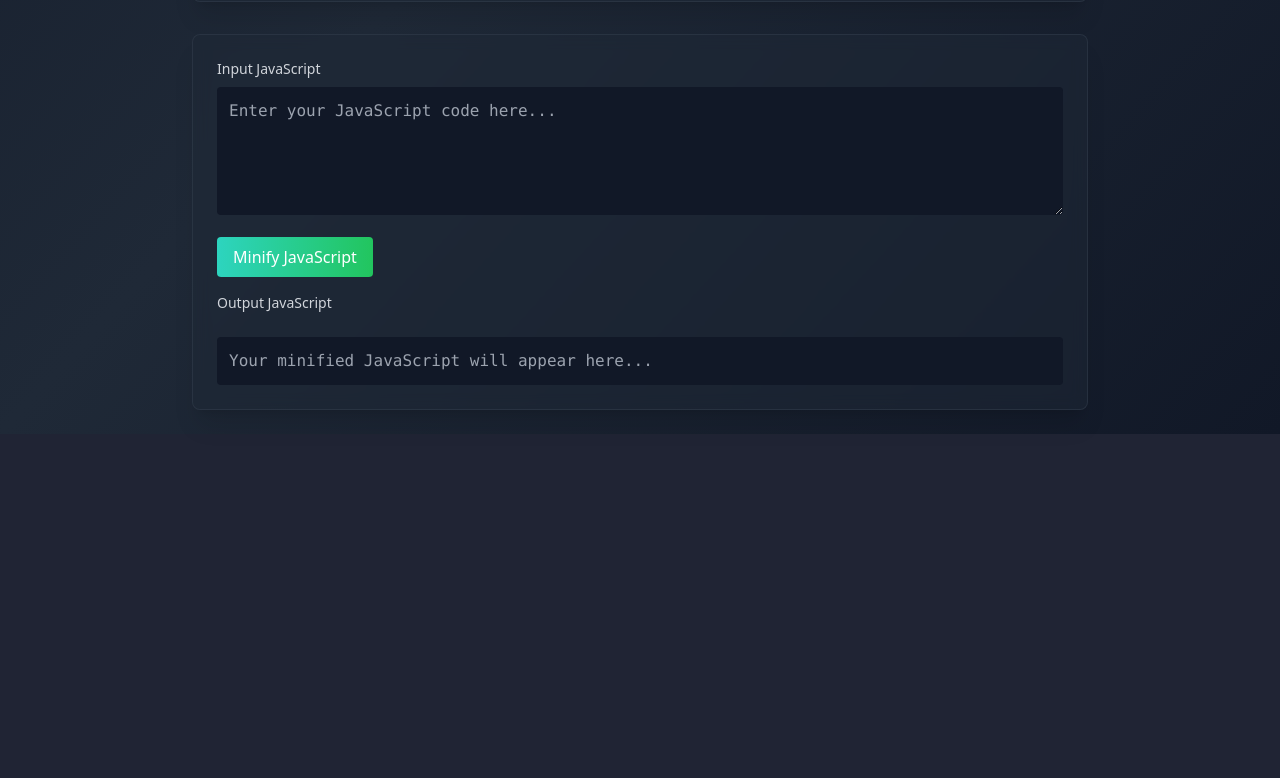
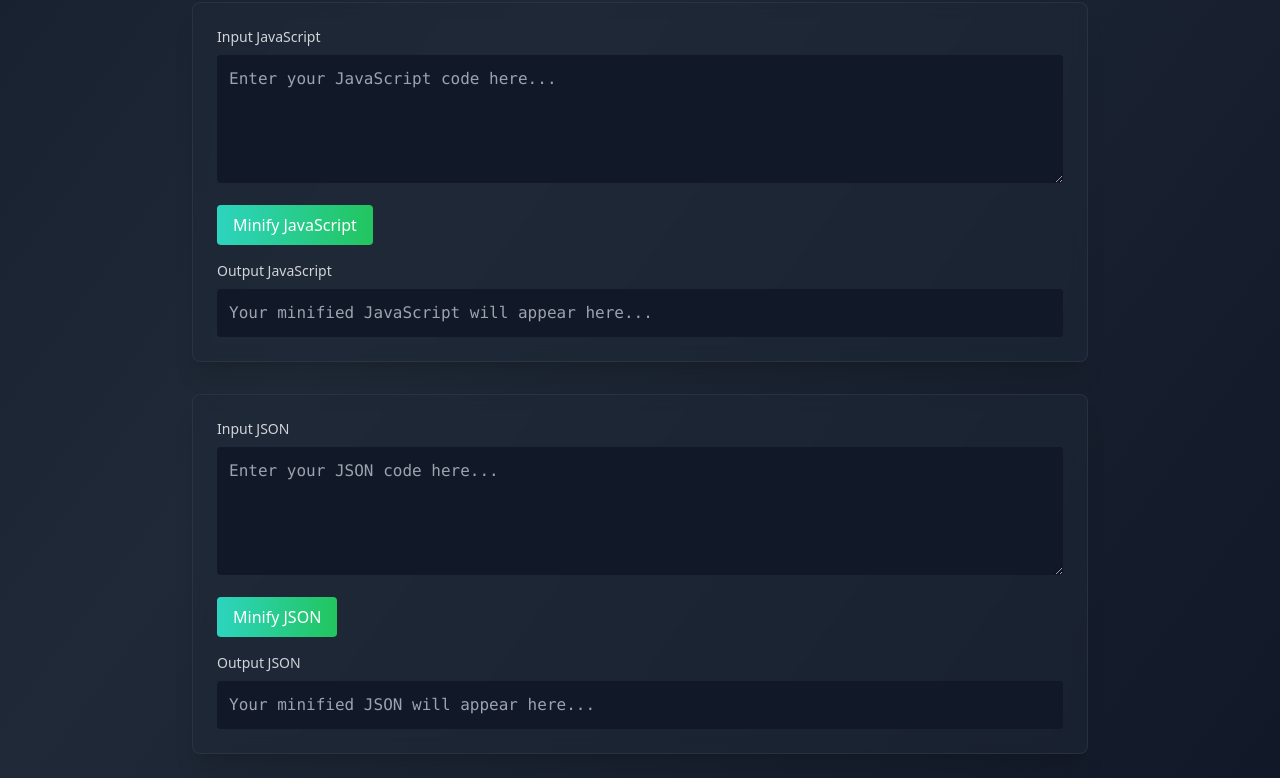
Before and after one commit to TCDev69/multitool, a React (Vite) app: page /minifier in a window 1280 px wide. Shown: the part 966-1744 px from the top of the page. Before the commit the page ends 1400 px from the top, so only its background shows below. Built offline with nearby package versions, Linux system fonts and the light colour scheme.

Commit message:
Added Json Minifier

```diff
--- a/src/pages/MinifierConverter.tsx
+++ b/src/pages/MinifierConverter.tsx
@@ -6,19 +6,11 @@ import { Card } from '../components/Card';
 import * as Terser from 'terser';
 
 const minifyCss = (css: string) => {
-  return css
-    .replace(/\s+/g, ' ')
-    .replace(/\s*([{:;}])\s*/g, '$1')
-    .replace(/;}/g, '}')
-    .trim();
+  return css.replace(/\s+/g, ' ').replace(/\s*([{:;}])\s*/g, '$1').replace(/;}/g, '}').trim();
 };
 
 const minifyHtml = (html: string) => {
-  return html
-    .replace(/\s+/g, ' ')
-    .replace(/<!--.*?-->/g, '')
-    .replace(/\s*(<[^>]+>)\s*/g, '$1')
-    .trim();
+  return html.replace(/\s+/g, ' ').replace(/<!--.*?-->/g, '').replace(/\s*(<[^>]+>)\s*/g, '$1').trim();
 };
 
 const minifyJs = async (js: string) => {
@@ -28,11 +20,28 @@ const minifyJs = async (js: string) => {
       console.error(result.error);
       return '';
     }
-      console.log(result);
     return result.code || '';
   } catch (error) {
-      console.error("Errore nella minificazione JavaScript:", error);
+    console.error('Error in JavaScript minification:', error);
     return '';
+  }
+};
+
+const removeComments = (json: string) => {
+  return json
+    .replace(/\/\/.*$/gm, '')
+    .replace(/\/\*[\s\S]*?\*\//g, '');
+};
+
+const minifyJson = (json: string) => {
+  try {
+    if (!json.trim()) return '';
+    const sanitizedJson = removeComments(json);
+    const parsed = JSON.parse(sanitizedJson);
+    return JSON.stringify(parsed, null, 0);
+  } catch (error: any) {
+    console.error('Error in JSON minification:', error.message);
+    return `Invalid JSON input: ${error.message}`;
   }
 };
 
@@ -40,28 +49,17 @@ export default function Minifier() {
   const [inputHtml, setInputHtml] = useState('');
   const [inputCss, setInputCss] = useState('');
   const [inputJs, setInputJs] = useState('');
+  const [inputJson, setInputJson] = useState('');
   const [minifiedHtml, setMinifiedHtml] = useState('');
   const [minifiedCss, setMinifiedCss] = useState('');
   const [minifiedJs, setMinifiedJs] = useState('');
+  const [minifiedJson, setMinifiedJson] = useState('');
   const [copiedText, setCopiedText] = useState<string | null>(null);
 
-  const handleHtmlMinification = () => {
-    setMinifiedHtml(minifyHtml(inputHtml));
-  };
-
-  const handleCssMinification = () => {
-    setMinifiedCss(minifyCss(inputCss));
-  };
-
-  const handleJsMinification = async () => {
-    if (!inputJs.trim()) {
-      alert("Inserisci del codice JavaScript per minificarlo!");
-      return;
-    }
-    console.log("Minificazione JavaScript in corso...");
-    const minified = await minifyJs(inputJs);
-    setMinifiedJs(minified);
-  };
+  const handleHtmlMinification = () => setMinifiedHtml(minifyHtml(inputHtml));
+  const handleCssMinification = () => setMinifiedCss(minifyCss(inputCss));
+  const handleJsMinification = async () => setMinifiedJs(await minifyJs(inputJs));
+  const handleJsonMinification = () => setMinifiedJson(minifyJson(inputJson));
 
   const handleCopy = (text: string) => {
     navigator.clipboard.writeText(text).then(() => {
@@ -83,17 +81,16 @@ export default function Minifier() {
 
         <PageHeader
           title="Minifier"
-          description="Minify your HTML, CSS, or JavaScript code"
+          description="Minify your HTML, CSS, JavaScript, or JSON code"
           gradient="from-teal-400 to-green-500"
         />
 
         <div className="space-y-8">
+          {/* HTML Minifier */}
           <Card>
             <div className="space-y-4">
               <div>
-                <label className="block text-sm font-medium text-gray-300 mb-2">
-                  Input HTML
-                </label>
+                <label className="block text-sm font-medium text-gray-300 mb-2">Input HTML</label>
                 <textarea
                   value={inputHtml}
                   onChange={(e) => setInputHtml(e.target.value)}
@@ -101,23 +98,16 @@ export default function Minifier() {
                   placeholder="Enter your HTML code here..."
                 />
               </div>
-
               <button
                 onClick={handleHtmlMinification}
                 className="bg-gradient-to-r from-teal-400 to-green-500 px-4 py-2 rounded text-white font-medium hover:opacity-90 transition"
               >
                 Minify HTML
               </button>
-
               <div className="flex items-center justify-between mt-4">
-                <label className="block text-sm font-medium text-gray-300 mb-2">
-                  Output HTML
-                </label>
-                {copiedText === minifiedHtml && (
-                  <span className="text-sm text-green-500">Copied!</span>
-                )}
+                <label className="block text-sm font-medium text-gray-300 -mb-2">Output HTML</label>
+                {copiedText === minifiedHtml && <span className="text-sm text-green-500">Copied!</span>}
               </div>
-
               <pre
                 className="w-full bg-gray-900 rounded p-3 text-white font-mono overflow-x-auto cursor-pointer"
                 onClick={() => handleCopy(minifiedHtml)}
@@ -127,12 +117,11 @@ export default function Minifier() {
             </div>
           </Card>
 
+          {/* CSS Minifier */}
           <Card>
             <div className="space-y-4">
               <div>
-                <label className="block text-sm font-medium text-gray-300 mb-2">
-                  Input CSS
-                </label>
+                <label className="block text-sm font-medium text-gray-300 mb-2">Input CSS</label>
                 <textarea
                   value={inputCss}
                   onChange={(e) => setInputCss(e.target.value)}
@@ -140,23 +129,16 @@ export default function Minifier() {
                   placeholder="Enter your CSS code here..."
                 />
               </div>
-
               <button
                 onClick={handleCssMinification}
                 className="bg-gradient-to-r from-teal-400 to-green-500 px-4 py-2 rounded text-white font-medium hover:opacity-90 transition"
               >
                 Minify CSS
               </button>
-
               <div className="flex items-center justify-between mt-4">
-                <label className="block text-sm font-medium text-gray-300 mb-2">
-                  Output CSS
-                </label>
-                {copiedText === minifiedCss && (
-                  <span className="text-sm text-green-500">Copied!</span>
-                )}
+                <label className="block text-sm font-medium text-gray-300 -mb-2">Output CSS</label>
+                {copiedText === minifiedCss && <span className="text-sm text-green-500">Copied!</span>}
               </div>
-
               <pre
                 className="w-full bg-gray-900 rounded p-3 text-white font-mono overflow-x-auto cursor-pointer"
                 onClick={() => handleCopy(minifiedCss)}
@@ -166,12 +148,11 @@ export default function Minifier() {
             </div>
           </Card>
 
+          {/* JavaScript Minifier */}
           <Card>
             <div className="space-y-4">
               <div>
-                <label className="block text-sm font-medium text-gray-300 mb-2">
-                  Input JavaScript
-                </label>
+                <label className="block text-sm font-medium text-gray-300 mb-2">Input JavaScript</label>
                 <textarea
                   value={inputJs}
                   onChange={(e) => setInputJs(e.target.value)}
@@ -179,23 +160,16 @@ export default function Minifier() {
                   placeholder="Enter your JavaScript code here..."
                 />
               </div>
-
               <button
                 onClick={handleJsMinification}
                 className="bg-gradient-to-r from-teal-400 to-green-500 px-4 py-2 rounded text-white font-medium hover:opacity-90 transition"
               >
                 Minify JavaScript
               </button>
-
               <div className="flex items-center justify-between mt-4">
-                <label className="block text-sm font-medium text-gray-300 mb-2">
-                  Output JavaScript
-                </label>
-                {copiedText === minifiedJs && (
-                  <span className="text-sm text-green-500">Copied!</span>
-                )}
+                <label className="block text-sm font-medium text-gray-300 -mb-2">Output JavaScript</label>
+                {copiedText === minifiedJs && <span className="text-sm text-green-500">Copied!</span>}
               </div>
-
               <pre
                 className="w-full bg-gray-900 rounded p-3 text-white font-mono overflow-x-auto cursor-pointer"
                 onClick={() => handleCopy(minifiedJs)}
@@ -204,6 +178,37 @@ export default function Minifier() {
               </pre>
             </div>
           </Card>
+
+          {/* JSON Minifier */}
+          <Card>
+            <div className="space-y-4">
+              <div>
+                <label className="block text-sm font-medium text-gray-300 mb-2">Input JSON</label>
+                <textarea
+                  value={inputJson}
+                  onChange={(e) => setInputJson(e.target.value)}
+                  className="w-full h-32 bg-gray-900 rounded p-3 text-white font-mono focus:ring-2 focus:ring-teal-500 focus:outline-none"
+                  placeholder="Enter your JSON code here..."
+                />
+              </div>
+              <button
+                onClick={handleJsonMinification}
+                className="bg-gradient-to-r from-teal-400 to-green-500 px-4 py-2 rounded text-white font-medium hover:opacity-90 transition"
+              >
+                Minify JSON
+              </button>
+              <div className="flex items-center justify-between mt-4">
+                <label className="block text-sm font-medium text-gray-300 -mb-2">Output JSON</label>
+                {copiedText === minifiedJson && <span className="text-sm text-green-500">Copied!</span>}
+              </div>
+              <pre
+                className="w-full bg-gray-900 rounded p-3 text-white font-mono overflow-x-auto cursor-pointer"
+                onClick={() => handleCopy(minifiedJson)}
+              >
+                {minifiedJson || <span className="text-gray-400">Your minified JSON will appear here...</span>}
+              </pre>
+            </div>
+          </Card>
         </div>
       </div>
     </div>
```
Lines whose indentation alone changed are shown as unchanged.
